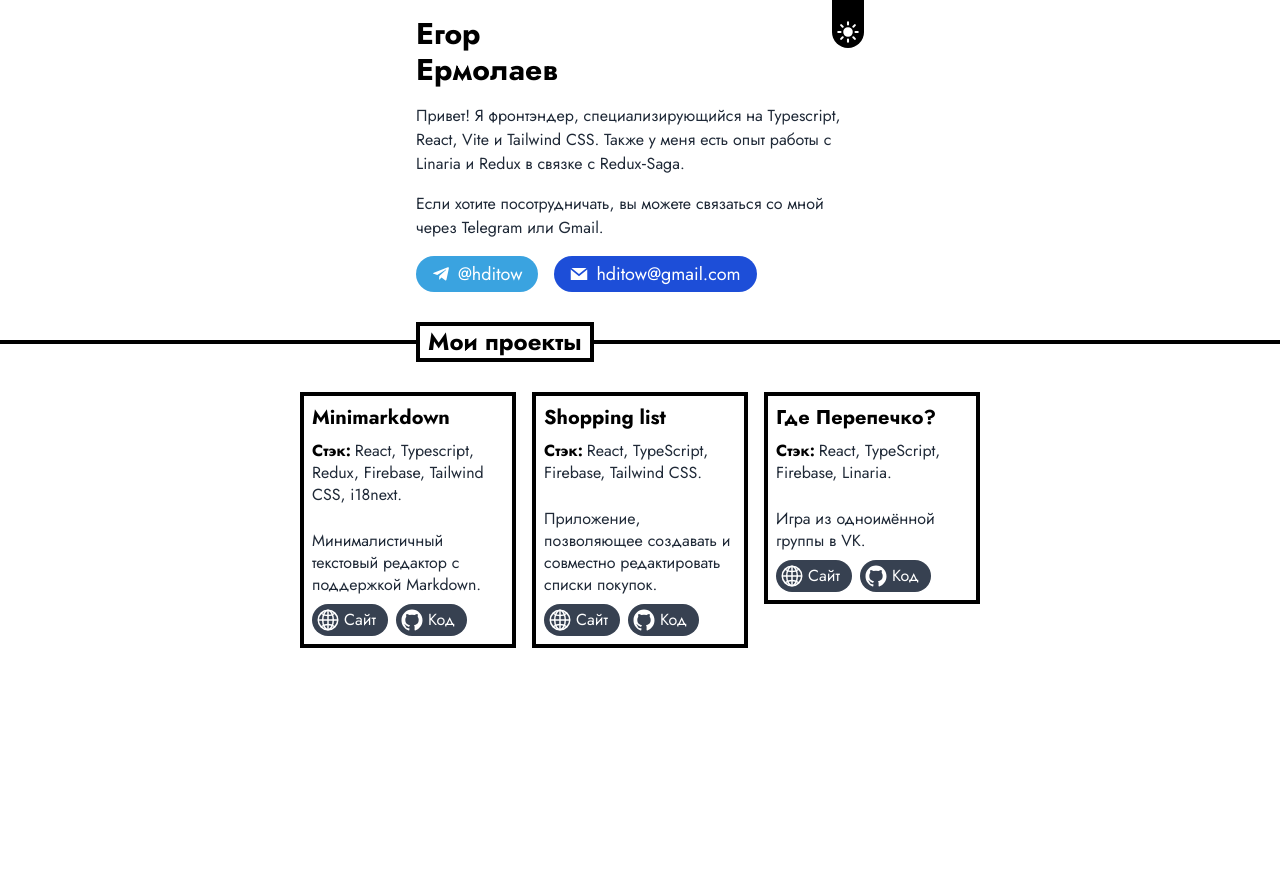
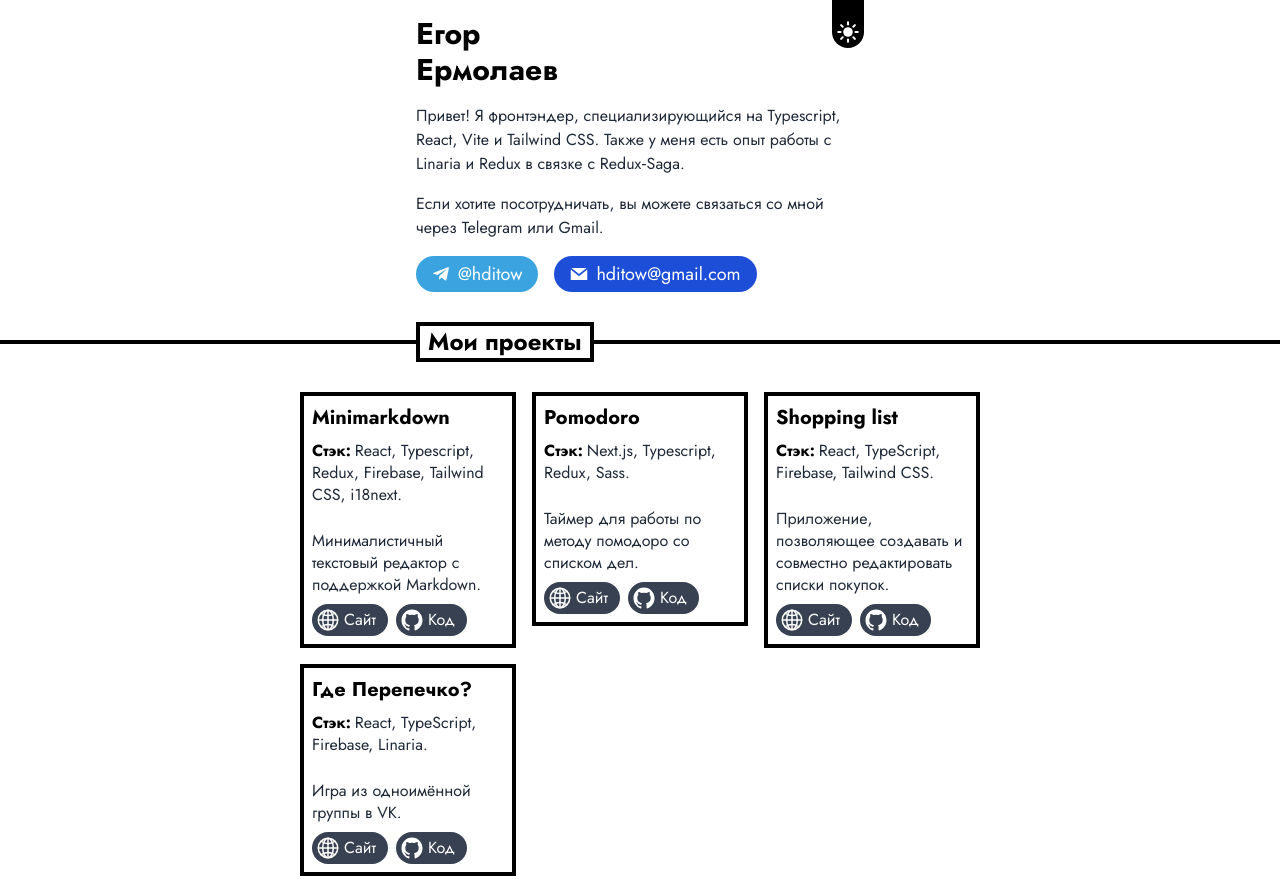
Before and after one commit to hdito/portfolio, a Next.js app: page / in a window 1280 px wide. Before the commit the page ends 800 px from the top, so only its background shows below. Built offline with nearby package versions, Linux system fonts and the light colour scheme.

Commit message:
Add pomodoro project

```diff
--- a/components/projects.ts
+++ b/components/projects.ts
@@ -9,6 +9,14 @@ export const projects: project[] = [
     description: "Минималистичный текстовый редактор с поддержкой Markdown.",
     codeSource: "https://github.com/hdito/minimarkdown",
     website: "https://minimarkdown.web.app/",
+  },
+  {
+    id: nanoid(),
+    title: "Pomodoro",
+    stack: "Next.js, Typescript, Redux, Sass.",
+    description: "Таймер для работы по методу помодоро со списком дел.",
+    codeSource: "https://github.com/hdito/pomodoro",
+    website: "https://pomodoro.vercel.app",
   },
   {
     id: nanoid(),
```
